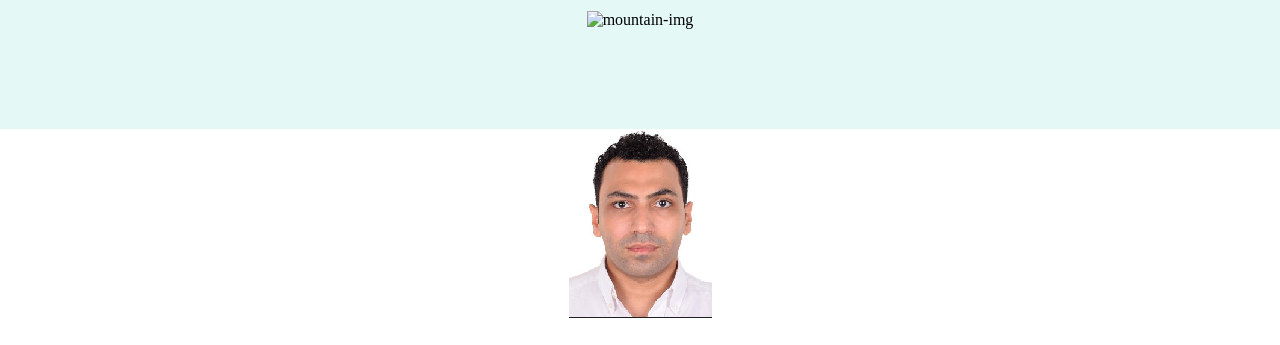
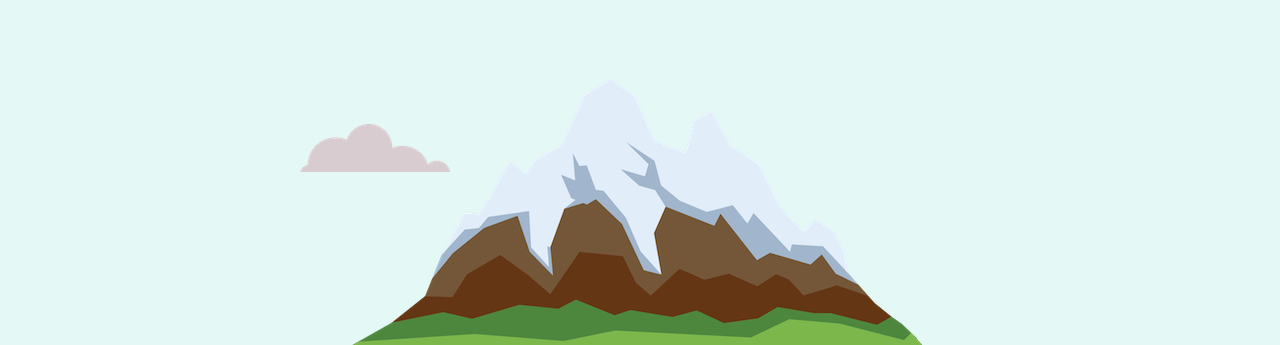
Before and after one commit to MohanadShamseldin/CV2, a plain HTML site: page index.html in a window 1280 px wide. Shown: the part 361-706 px from the top of the page. Drawn offline with Linux system fonts and the light colour scheme; the site is published under a folder, as on GitHub Pages, so addresses that start at the root find nothing; a web font is replaced by a local one.

Commit message:
Update index.html

```diff
--- a/index.html
+++ b/index.html
@@ -14,7 +14,7 @@
       <h1>I'm Mohanad.</h1>
       <h2>A <span> network</span> Engineer.</h2>
       <img class="bottom-cloud"src="cloud.png" alt="">
-      <img src="/mountain.png" alt="mountain-img">
+      <img src="mountain.png" alt="">
           </div>
 
     <div class="middle-container">
```
